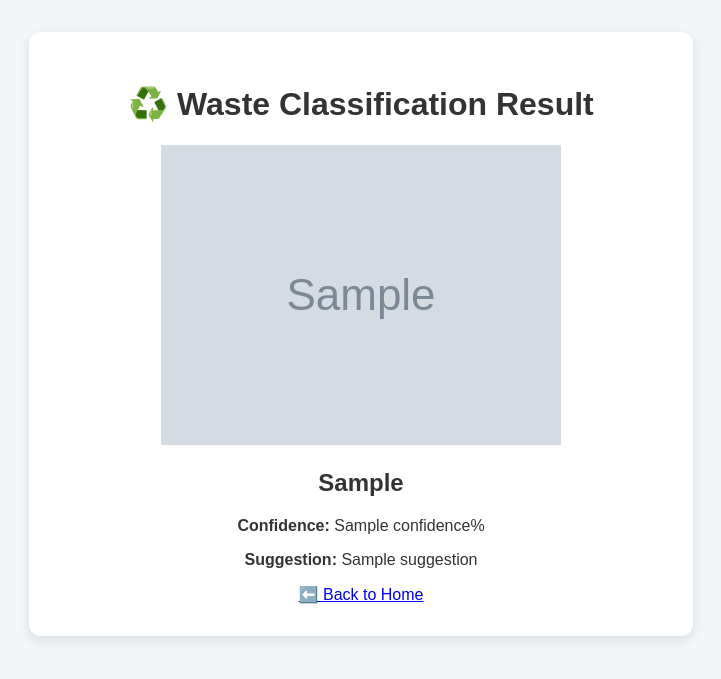
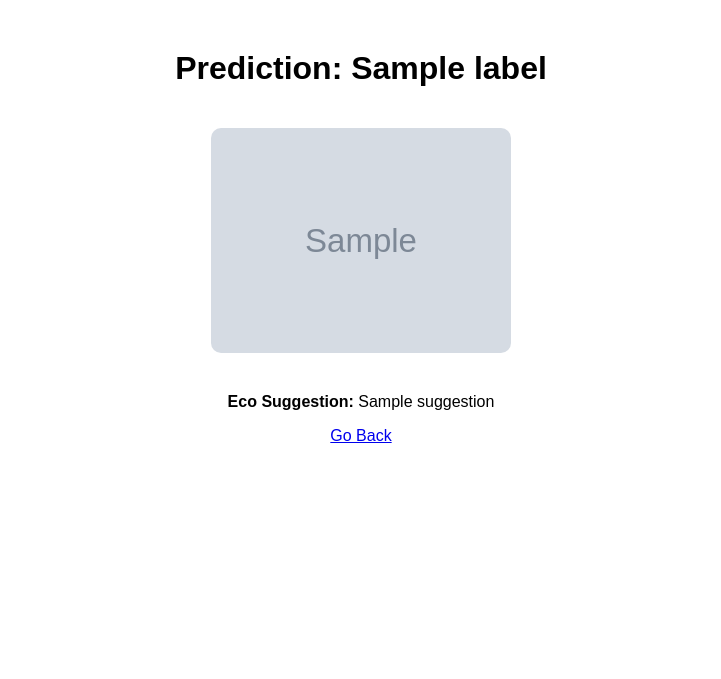
Before and after one commit to devi-chandra/EcoSort-Aicte, a Flask app: template templates/result.html in a window 1280 px wide. Shown: the top 679 px of the page, without its empty margins (279-1000 px from the left). Run offline with Flask 3, Linux system fonts and the light colour scheme; the template is opened without the code that fills it: most values are stand-ins (such as "Sample title", 1, 10 or a date in 2020); grey boxes marked "Sample" are stand-in pictures.

Commit message:
Refactor result.html for simplified output

```diff
--- a/templates/result.html
+++ b/templates/result.html
@@ -1,24 +1,16 @@
 <!DOCTYPE html>
-<html lang="en">
+<html>
 <head>
-    <meta charset="UTF-8">
-    <meta name="viewport" content="width=device-width, initial-scale=1.0">
-    <title>EcoSort Result</title>
-    <link rel="stylesheet" href="{{ url_for('static', filename='css/style.css') }}">
+  <title>EcoSort Result</title>
+  <style>
+    body { font-family: 'Poppins', sans-serif; text-align: center; margin-top: 50px; }
+    img { width: 300px; border-radius: 10px; margin: 20px; }
+  </style>
 </head>
 <body>
-    <div class="container">
-        <h1>♻️ Waste Classification Result</h1>
-
-        <img src="{{ image_path }}" alt="Uploaded Image" class="preview">
-
-        <div class="result-box">
-            <h2>{{ result['predicted_class'] }}</h2>
-            <p><strong>Confidence:</strong> {{ result['confidence'] }}%</p>
-            <p><strong>Suggestion:</strong> {{ result['suggestion'] }}</p>
-        </div>
-
-        <a href="/">⬅️ Back to Home</a>
-    </div>
+  <h1>Prediction: {{ label }}</h1>
+  <img src="{{ image_path }}" alt="Uploaded Image">
+  <p><strong>Eco Suggestion:</strong> {{ suggestion }}</p>
+  <a href="/">Go Back</a>
 </body>
 </html>
```
